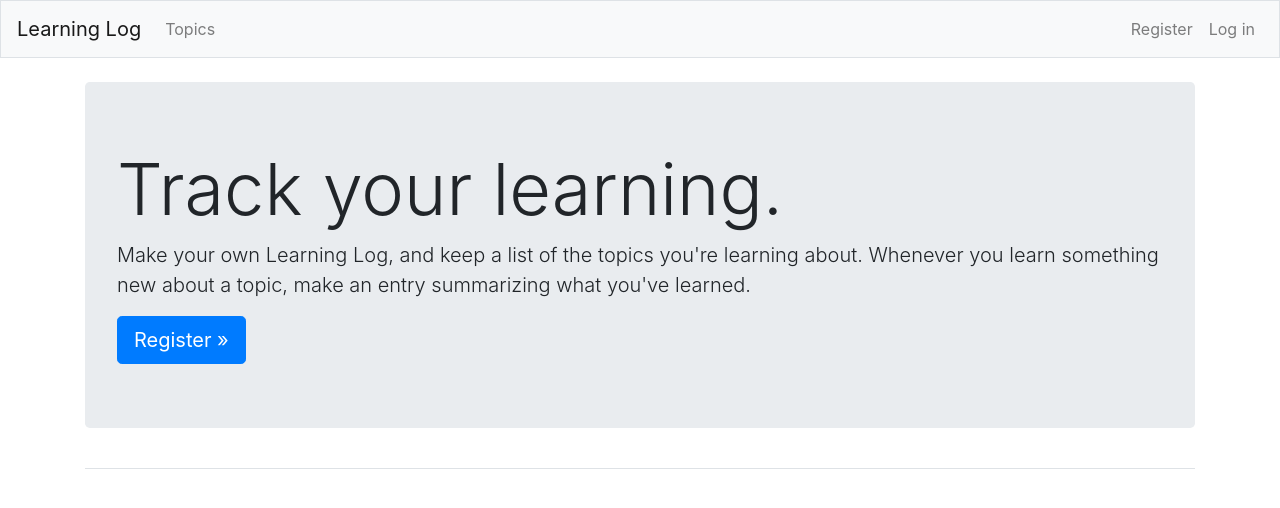
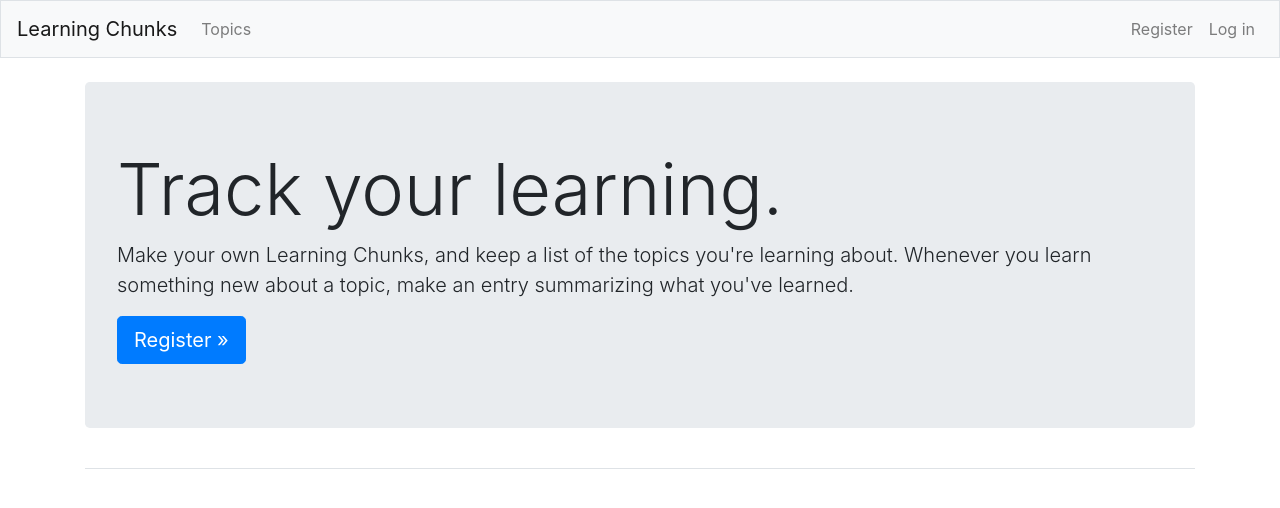
Before and after one commit to solygambas/django-learning-log-app, a Django app: page / in a window 1280 px wide. Shown: the top 508 px of the page. Run offline with Django 3.2, Linux system fonts and the light colour scheme; some libraries are stand-ins or nearby versions.

Commit message:
add learning chunks

```diff
--- a/learning_logs/templates/learning_logs/base.html
+++ b/learning_logs/templates/learning_logs/base.html
@@ -10,14 +10,14 @@
       content="width=device-width, initial-scale=1.0, shrink-to-fit=no"
     />
     <meta http-equiv="X-UA-Compatible" content="ie=edge" />
-    <title>Learning Log</title>
+    <title>Learning Chunks</title>
     <link rel="shortcut icon" href="{%  static 'favicon.ico' %}">
     {% bootstrap_css %} {% bootstrap_javascript jquery='full' %}
   </head>
   <body>
     <nav class="navbar navbar-expand-md navbar-light bg-light mb-4 border">
       <a class="navbar-brand" href="{% url 'learning_logs:index'%}"
-        >Learning Log</a
+        >Learning Chunks</a
       >
 
       <button
--- a/learning_logs/templates/learning_logs/index.html
+++ b/learning_logs/templates/learning_logs/index.html
@@ -4,7 +4,7 @@
   <h1 class="display-3">Track your learning.</h1>
 
   <p class="lead">
-    Make your own Learning Log, and keep a list of the topics you're learning
+    Make your own Learning Chunks, and keep a list of the topics you're learning
     about. Whenever you learn something new about a topic, make an entry
     summarizing what you've learned.
   </p>
--- a/requirements.txt
+++ b/requirements.txt
@@ -1,5 +1,3 @@
-asgiref==3.2.3
-beautifulsoup4==4.8.2
 dj-database-url==0.5.0
 Django==3.0.2
 django-bootstrap4==1.1.1
@@ -7,6 +5,5 @@ django-heroku==0.3.1
 gunicorn==20.0.4
 psycopg2==2.8.6
 pytz==2019.3
-soupsieve==1.9.5
 sqlparse==0.3.0
 whitenoise==5.2.0
```
